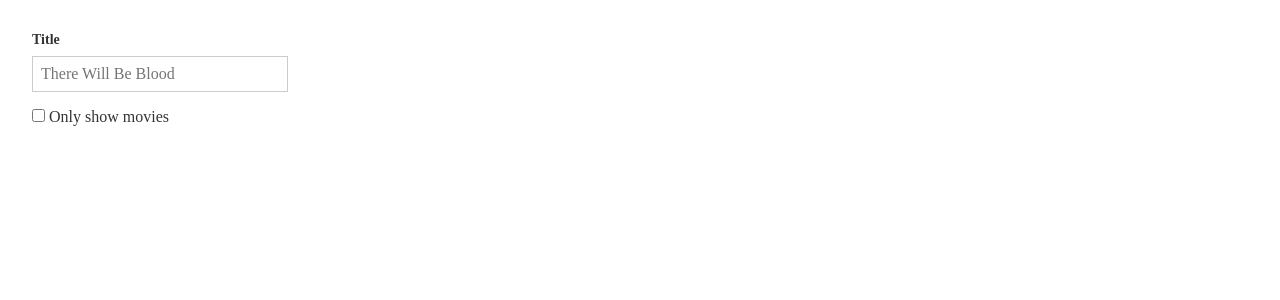
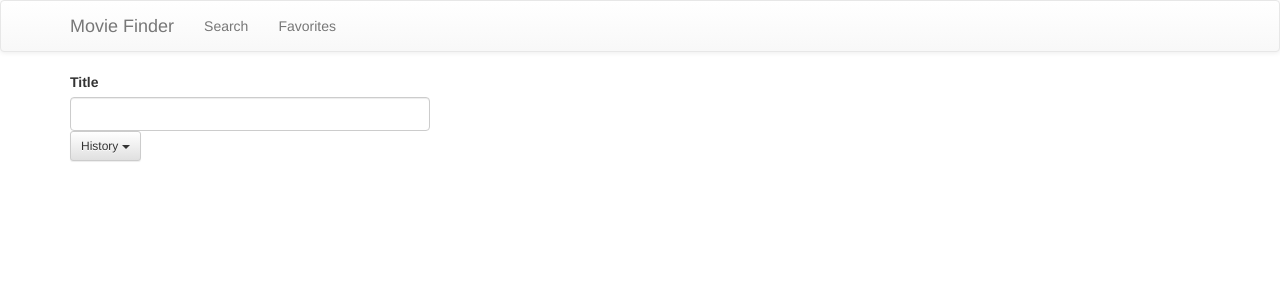
Before and after one commit to evfrenkel/omdb-movie-manager, a React (Create React App) app: page / in a window 1280 px wide. Shown: the top 300 px of the page. Built offline with nearby package versions, Linux system fonts and the light colour scheme.

Commit message:
major updates

```diff
--- a/public/index.html
+++ b/public/index.html
@@ -13,8 +13,7 @@
       work correctly both with client-side routing and a non-root public URL.
       Learn how to configure a non-root public URL by running `npm run build`.
     -->
-    <link rel="stylesheet" href="https://unpkg.com/tachyons@4.7.0/css/tachyons.min.css"/>
-    <title>React App</title>
+    <title>Movie Finder</title>
   </head>
   <body>
     <div id="root"></div>
--- a/src/App.js
+++ b/src/App.js
@@ -1,119 +1,106 @@
+import 'bootstrap/dist/css/bootstrap.css';
+import 'bootstrap/dist/css/bootstrap-theme.css';
 import React from 'react';
-import MovieSmallCard from './MovieSmallCard';
-import './App.css';
+import SearchForm from './SearchForm';
+import MovieList from './MovieList';
+import MovieDetail from './MovieDetail';
 
+import { Navbar, Nav, NavItem, Grid, Col, Row, Panel, ProgressBar } from 'react-bootstrap';
 
-class MovieDetail extends React.Component {
-
-  render() {
-    if(this.props.movie === undefined)
-      return (<div></div>);
-    return (
-      <div>
-      <h1>{this.props.movie.Title}</h1>
-      <h2>{this.props.movie.Plot}</h2>
-      <h1>{this.props.movie.Title}</h1>
-      <h1>{this.props.movie.Title}</h1>
-      <h1>{this.props.movie.Title}</h1>
-      </div>
-    );
-  }
-}
-
-class MovieTable extends React.Component {
-
-  render() {
-    var rows = this.props.movies.map(movie =>
-      <article className="hover-bg-yellow bg-animate grow"  key={movie.imdbID} >
-        <MovieSmallCard  movie={movie} itemClicked={this.props.itemSelected} />
-      </article> )
-
-    return (
-      <main className="mw6">
-      {rows}
-      </main>
-    );
-  }
-}
-
-class SearchBar extends React.Component {
-  constructor(props) {
-    super(props);
-    this.handleTextInputChange = this.handleTextInputChange.bind(this);
-  }
-
-  handleTextInputChange(e) {
-    this.props.onTextInput(e.target.value);
-  }
-
-  render() {
-    return (
-      <form className="pa4 black-80">
-
-        <label htmlFor="title" className="f6 b db mb2">Title</label>
-        <input id="title" className="input-reset ba b--black-20 pa2 mb2 db w-100"
-          type="text"
-          placeholder="There Will Be Blood"
-          onChange={this.handleTextInputChange}/>
-        <p>
-          <input type="checkbox" />
-          {' '}
-          Only show movies
-        </p>
-
-      </form>
-    );
-  }
-}
 
 class App extends React.Component {
   constructor(props) {
     super(props);
-    this.state = { movies: [] };
+    this.state = { movies: [],
+                   listLoading: false,
+                   detailLoading: false };
 
     this.handleNewSearch = this.handleNewSearch.bind(this);
     this.showMovieDetail = this.showMovieDetail.bind(this);
   }
 
   handleNewSearch(str) {
-     fetch('http://www.omdbapi.com/?s=' + str, {}).then(
+    this.setState({listLoading: true});
+     fetch('https://www.omdbapi.com/?s=' + str, {}).then(
       res => {
-        res.json().then(result => {
-            this.setState({movies: result.Search});
-          });},
+        res.json().then(
+          res => {
+            if(res.Response !== "False") {
+              this.setState({noResults: false,
+                              movies: res.Search,
+                             listLoading: false});
+            }
+            else {
+              this.setState({noResults: true,
+                              movies: [],
+                              listLoading: false});
+            }
+          }
+        );
+      },
       error =>
         { console.log(error.message) });
   }
 
   showMovieDetail(imdbID) {
-    fetch('http://www.omdbapi.com/?i=' + imdbID, {}).then(
+    this.setState({selectedMovie: undefined, detailLoading: true});
+    fetch('https://www.omdbapi.com/?i=' + imdbID, {}).then(
       res => {
         res.json().then(result => {
-            this.setState({selectedMovie: result});
-            console.log(result);
+            this.setState({selectedMovie: result, detailLoading: false});
           });},
       error =>
         { console.log(error.message) });
     }
 
+  render() {
+    let movieList = null;
+    if (this.state.listLoading) {
+      movieList = <ProgressBar active now={100} />;
+    } else {
+      movieList = <MovieList movies={this.state.movies} itemSelected={this.showMovieDetail} />;
+    }
 
-
-  render() {
-
+    let detailedInfo = null;
+    if (this.state.detailLoading) {
+      detailedInfo = <ProgressBar active now={100} />;
+    } else {
+      detailedInfo = <MovieDetail movie={this.state.selectedMovie} />;
+    }
 
     return (
       <div>
-        <div className="measure-narrow">
-          <SearchBar onTextInput={this.handleNewSearch} />
-          <MovieTable movies={this.state.movies} itemSelected={this.showMovieDetail} />
-        </div>
-        <MovieDetail movie={this.state.selectedMovie} />
+        <Navbar>
+          <Navbar.Header>
+            <Navbar.Brand>
+              <a href="#">Movie Finder</a>
+            </Navbar.Brand>
+          </Navbar.Header>
+          <Nav>
+            <NavItem> Search </NavItem>
+            <NavItem> Favorites </NavItem>
+          </Nav>
+        </Navbar>
+
+        <Grid>
+          <Row>
+            <Col xs={4}>
+              <SearchForm newSearch={this.handleNewSearch} />
+              {movieList}
+              {this.state.noResults &&
+                <p>No results</p>
+              }
+            </Col>
+
+            <Col xs={8}>
+              {detailedInfo}
+            </Col>
+          </Row>
+        </Grid>
       </div>
-
 
     );
   }
 }
 
-
 export default App;
--- /dev/null
+++ b/src/MovieDetail.js
@@ -0,0 +1,84 @@
+import React from 'react';
+
+import { Panel, Label, Button, Thumbnail, Row, Col, Table } from 'react-bootstrap';
+
+class MovieDetail extends React.Component {
+
+  render() {
+    if(this.props.movie === undefined)
+      return (<div></div>);
+    return (
+      <Panel>
+
+          <Row>
+            <Col xs={4}>
+              <Thumbnail src={this.props.movie.Poster} alt="Poster" />
+            </Col>
+            <Col xs={8}>
+              <Table bordered striped>
+                <tbody>
+                  <tr>
+                    <th>Actors</th>
+                    <td>{this.props.movie.Actors}</td>
+                  </tr>
+                  <tr>
+                    <th>Director</th>
+                    <td>{this.props.movie.Director}</td>
+                  </tr>
+                  <tr>
+                    <th>Writer</th>
+                    <td>{this.props.movie.Writer}</td>
+                  </tr>
+                  <tr>
+                    <th>Genre</th>
+                    <td>{this.props.movie.Genre}</td>
+                  </tr>
+                  <tr>
+                    <th>Awards</th>
+                    <td>{this.props.movie.Awards}</td>
+                  </tr>
+                  <tr>
+                    <th>Runtime</th>
+                    <td>{this.props.movie.Runtime}</td>
+                  </tr>
+                </tbody>
+              </Table>
+            </Col>
+          </Row>
+
+        <h2>{this.props.movie.Title}  </h2>
+        <h4> <Label>{this.props.movie.Rated}</Label> {this.props.movie.Year}  </h4>
+        <p className="lead">{this.props.movie.Plot}</p>
+
+        <Button>Add to Favorites</Button>
+
+      </Panel>
+    );
+  }
+}
+
+export default MovieDetail;
+
+
+/*
+
+Country
+
+"Ratings":[{"Source":"Internet Movie Database","Value":"7.1/10"},
+{"Source":"Rotten Tomatoes","Value":"74%"},
+{"Source":"Metacritic","Value":"73/100"}],
+
+"Metascore":"73",
+"imdbRating":"7.1",
+"imdbVotes":"280,472",
+"imdbID":"tt0317219",
+
+"Type":"movie",
+
+"BoxOffice":"$244,052,771.00"
+
+"Website":"http://www.carsthemovie.com"
+
+"Response":"True"}
+
+*/
--- /dev/null
+++ b/src/MovieList.js
@@ -0,0 +1,40 @@
+import React from 'react';
+
+import MovieSmallCard from './MovieSmallCard';
+
+import { ListGroup } from 'react-bootstrap';
+
+class MovieList extends React.Component {
+  constructor(props) {
+    super(props);
+
+    this.state = {selected: 'null'};
+    this.rowClicked = this.rowClicked.bind(this);
+  }
+
+  rowClicked(imdbID) {
+
+    this.props.itemSelected(imdbID);
+
+    this.setState({selected: imdbID});
+  }
+
+  render() {
+    var rows = [];
+
+    this.props.movies.forEach(movie => {
+          var active = false;
+          if(this.state.selected === movie.imdbID) active = true;
+          rows.push(<MovieSmallCard  movie={movie} itemClicked={this.rowClicked} key={movie.imdbID}  active={active} /> );
+        }
+      );
+
+    return (
+      <ListGroup>
+        {rows}
+      </ListGroup>
+    );
+  }
+}
+
+export default MovieList;
--- a/src/MovieSmallCard.js
+++ b/src/MovieSmallCard.js
@@ -1,4 +1,6 @@
 import React from 'react';
+
+import { ListGroupItem } from 'react-bootstrap';
 
 class MovieSmallCard extends React.Component {
 	constructor(props) {
@@ -13,19 +15,17 @@ class MovieSmallCard extends React.Component {
 
   render() {
     return (
-      <a className="link dt w-100 bb b--black-20 pb2 pt2 pl3" href="#0" onClick={this.handleClick} >
-        <div className="dtc w3">
-          {this.props.movie.Poster !== "N/A" &&
-            <img src={this.props.movie.Poster} className="db w-100" alt="Poster" />
-          }
-        </div>
-        <div className="dtc v-top pl2">
-          <h1 className="f6 f5-ns fw6 lh-title black mv0">{this.props.movie.Title}</h1>
-          <h2 className="f6 fw4 mt2 mb0 black-60">{this.props.movie.Year}</h2>
-        </div>
-        </a>
+      <ListGroupItem onClick={this.handleClick} active={this.props.active}>
+            <strong> {this.props.movie.Title} </strong> ({this.props.movie.Year})
+      </ListGroupItem>
     );
   }
 }
 
 export default MovieSmallCard;
+
+/*        <div>
+          {this.props.movie.Poster !== "N/A" &&
+            <img src={this.props.movie.Poster} alt="Poster" />
+          }
+        </div> */
--- /dev/null
+++ b/src/SearchForm.js
@@ -0,0 +1,61 @@
+import React from 'react';
+
+import { FormGroup, FormControl, ControlLabel, DropdownButton, MenuItem } from 'react-bootstrap';
+
+class SearchForm extends React.Component {
+  constructor(props) {
+    super(props);
+
+    this.state = {searchHistory: [],
+                  currentStr: '',
+                  loading: false };
+
+    this.handleTextInputChange = this.handleTextInputChange.bind(this);
+    this.handleSubmit = this.handleSubmit.bind(this);
+    this.handleHistoryItem = this.handleHistoryItem.bind(this);
+  }
+
+  handleTextInputChange(e) {
+    this.setState({currentStr : e.target.value});
+  }
+
+  handleHistoryItem(eventKey) {
+    this.setState({currentStr: eventKey});
+    this.props.newSearch(eventKey);
+  }
+
+  handleSubmit(e) {
+    this.setState((prevState, props) => ({
+      searchHistory: [prevState.currentStr].concat(prevState.searchHistory)
+    }));
+    this.props.newSearch(this.state.currentStr);
+  }
+
+
+
+  render() {
+    let history = this.state.searchHistory.map((str,i) =>
+                <MenuItem key={i} eventKey={str} onSelect={this.handleHistoryItem}> {str} </MenuItem> );
+
+    return (
+
+      <form onSubmit={this.handleSubmit}>
+        <FormGroup controlId="title">
+          <ControlLabel>Title</ControlLabel>
+          <FormControl
+            type="text"
+            value={this.state.currentStr}
+            onChange={this.handleTextInputChange}
+          />
+
+          <DropdownButton bsSize="small" title="History" id="history">
+          {history}
+          </DropdownButton>
+        </FormGroup>
+      </form>
+
+    );
+  }
+}
+
+export default SearchForm;
```
Also changed, not shown: package.json (+7 -1 lines), src/App.css (deleted).
